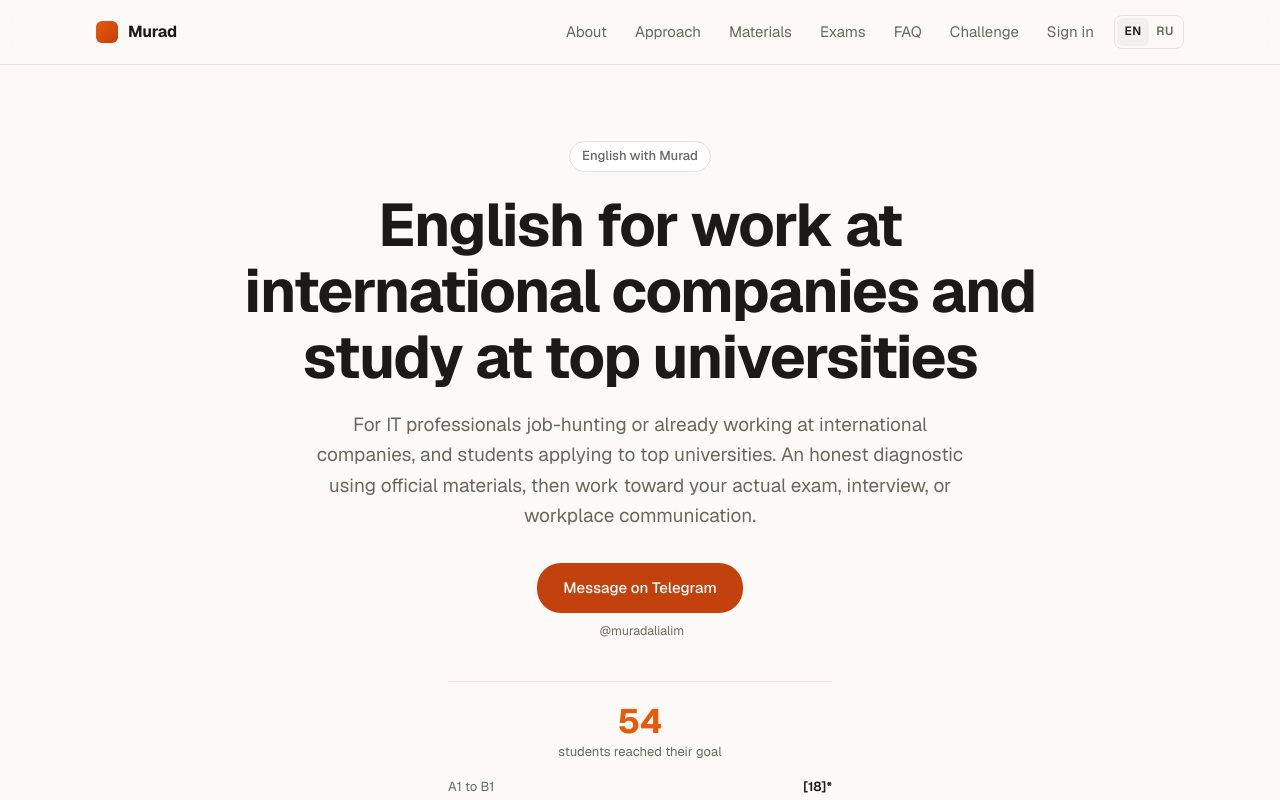
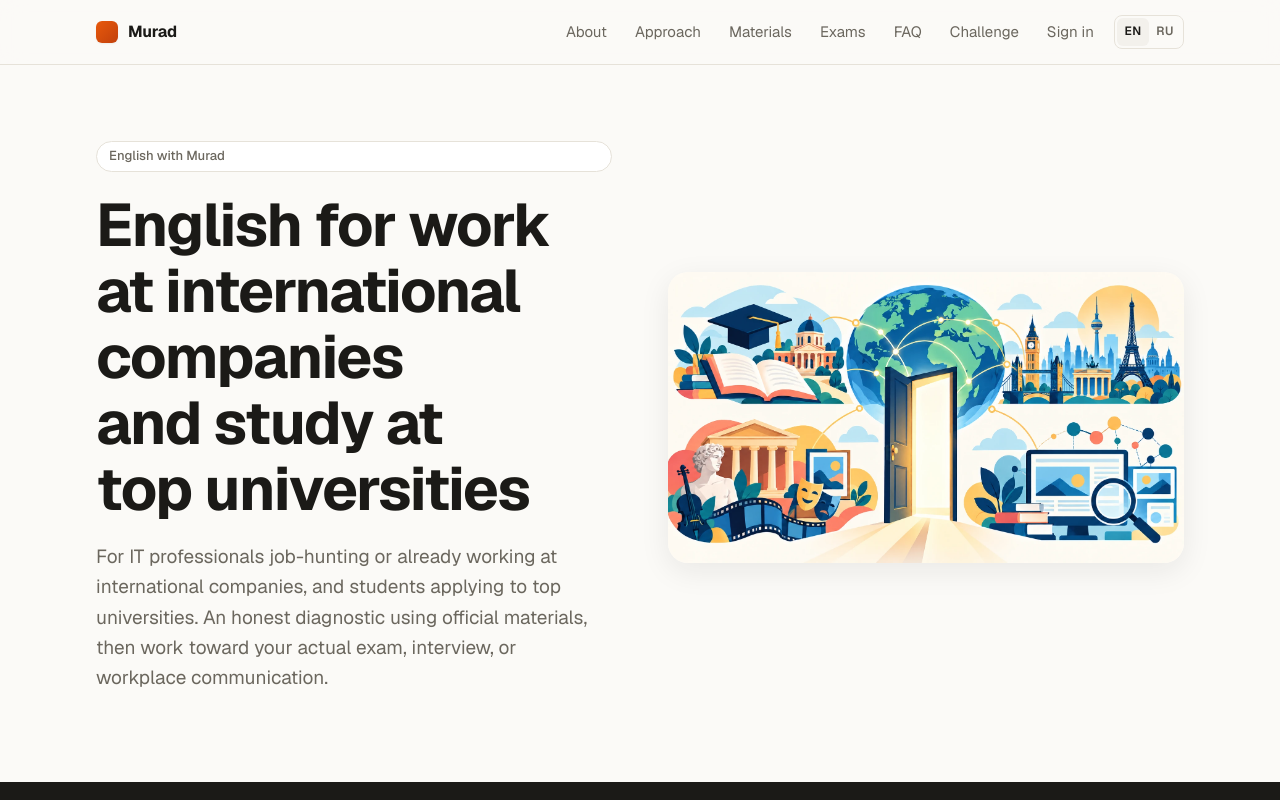
Before and after one commit to alexbaumgertner/murad-portal, a Next.js app: page /en in a window 1280 px wide. Shown: the top 800 px of the page. Built offline with nearby package versions, Linux system fonts and the light colour scheme.

Commit message:
feat: two-column hero, move 54-students stat to Method, drop hero Telegram button
Co-Authored-By: Claude Sonnet 5.5 <noreply@anthropic.com>
Claude-Session: https://claude.ai/code/session_01JG74MiLKPgYx5ghCLyszYv

```diff
--- a/src/app/(frontend)/[locale]/(site)/page.module.css
+++ b/src/app/(frontend)/[locale]/(site)/page.module.css
@@ -165,10 +165,10 @@
 }
 
 .heroInner {
-  display: flex;
-  flex-direction: column;
+  display: grid;
+  grid-template-columns: 1fr 1fr;
+  gap: 3.5rem;
   align-items: center;
-  text-align: center;
 }
 
 .eyebrow {
@@ -182,7 +182,6 @@
 }
 
 .heroTitle {
-  max-width: 20ch;
   margin-top: 1.25rem;
   font-size: clamp(2.25rem, 6vw, 3.75rem);
   line-height: 1.1;
@@ -191,21 +190,17 @@
 }
 
 .heroLead {
-  max-width: 44rem;
+  max-width: 36rem;
   margin-top: 1.25rem;
   color: var(--color-ink-soft);
   font-size: clamp(1.0625rem, 2vw, 1.1875rem);
   text-wrap: pretty;
 }
 
-.heroActions {
-  margin-top: 2rem;
-}
-
 .heroStat {
   width: 100%;
   max-width: 24rem;
-  margin-top: 2.5rem;
+  margin-top: 3rem;
   padding-top: 1.375rem;
   border-top: 1px solid var(--color-ink-line);
 }
@@ -249,8 +244,6 @@
 .heroImage {
   display: block;
   width: 100%;
-  max-width: 56rem;
-  margin-top: 3.5rem;
   height: auto;
   border-radius: var(--radius-lg);
   box-shadow: var(--shadow-md);
@@ -841,6 +834,7 @@
 
 @media (max-width: 820px) {
   .approachGrid,
+  .heroInner,
   .proofGrid,
   .blogGrid {
     grid-template-columns: 1fr;
@@ -882,8 +876,6 @@
 @media (prefers-reduced-motion: no-preference) {
   .heroTitle,
   .heroLead,
-  .heroActions,
-  .heroStat,
   .heroImage {
     animation: rise 0.7s ease both;
   }
--- a/src/app/(frontend)/[locale]/(site)/page.tsx
+++ b/src/app/(frontend)/[locale]/(site)/page.tsx
@@ -60,42 +60,20 @@ export default async function HomePage({ params }: PageProps) {
   if (!hasLocale(routing.locales, locale)) return null
   const t = await getTranslations({ locale, namespace: 'Home' })
 
-  const telegram = (className: string) => (
-    <div className={styles.ctaGroup}>
-      <a href={siteConfig.telegramUrl} target="_blank" rel="noopener" className={className}>
-        {t('hero.cta')}
-      </a>
-      <span className={styles.ctaHandle}>{siteConfig.telegramHandle}</span>
-    </div>
-  )
-
   return (
     <div className={styles.landing}>
       <section className={`${styles.section} ${styles.hero}`}>
         <div className={`${styles.wrap} ${styles.heroInner}`}>
-          <p className={styles.eyebrow}>{t('hero.eyebrow')}</p>
-          <h1 className={styles.heroTitle}>{t('hero.title')}</h1>
-          <p className={styles.heroLead}>{t('hero.lead')}</p>
-          <div className={styles.heroActions}>
-            {telegram(`${styles.btnCta} ${styles.btnLarge}`)}
-          </div>
-          <div className={styles.heroStat}>
-            <p className={styles.heroStatNum}>54</p>
-            <p className={styles.heroStatLabel}>{t('hero.statLabel')}</p>
-            <ul className={styles.breakdown}>
-              {BREAKDOWN.map(({ key, count }) => (
-                <li key={key}>
-                  <span>{t(`hero.${key}`)}</span>
-                  <b>{count}</b>
-                </li>
-              ))}
-            </ul>
+          <div>
+            <p className={styles.eyebrow}>{t('hero.eyebrow')}</p>
+            <h1 className={styles.heroTitle}>{t('hero.title')}</h1>
+            <p className={styles.heroLead}>{t('hero.lead')}</p>
           </div>
           <Image
             src={heroWorld}
             alt={t('hero.illustrationAlt')}
             className={styles.heroImage}
-            sizes="(max-width: 960px) 100vw, 896px"
+            sizes="(max-width: 820px) 100vw, 520px"
             priority
           />
         </div>
@@ -205,6 +183,18 @@ export default async function HomePage({ params }: PageProps) {
               </li>
             ))}
           </ol>
+          <div className={styles.heroStat}>
+            <p className={styles.heroStatNum}>54</p>
+            <p className={styles.heroStatLabel}>{t('hero.statLabel')}</p>
+            <ul className={styles.breakdown}>
+              {BREAKDOWN.map(({ key, count }) => (
+                <li key={key}>
+                  <span>{t(`hero.${key}`)}</span>
+                  <b>{count}</b>
+                </li>
+              ))}
+            </ul>
+          </div>
           <p className={`${styles.footnote} ${styles.footnoteLarge}`}>{t('method.footnote')}</p>
         </div>
       </section>
```
